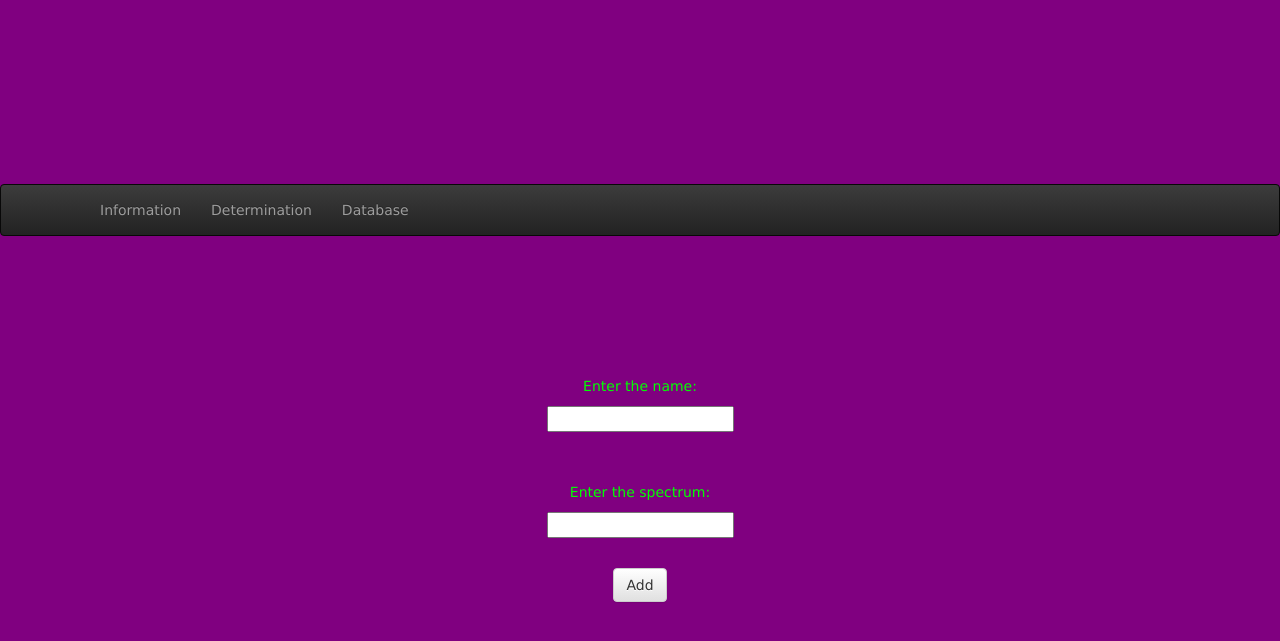
After one commit to alexkorentsvit/Final_Project, a Flask app: page /add in a window 1280 px wide. The commit adds this page. Shown: the top 641 px of the page. Run offline with Flask 2, Linux system fonts and the light colour scheme; some libraries are stand-ins or nearby versions.

Commit message:
add nav_bar

```diff
--- a/app/templates/Determinetion.html
+++ b/app/templates/Determinetion.html
@@ -15,6 +15,9 @@
         {% for error in form.errors.spectr %}
         <span style="color: red;">[{{error}}]</span>
         {% endfor %}<br>
+        {% if flag == true %}
+        <span style="color: red;">[Incorrect input]</span>
+        {% endif %}
     </p>
     <p><input class="btn btn-default" type="submit" value="Determine the composition"></p>
 </form>
--- a/app/templates/Info1.html
+++ b/app/templates/Info1.html
@@ -1,10 +1,12 @@
 <!-- extend base layout -->
+
 {% extends "base.html" %}
+
 
 {% block content %}
 <div class="splash">
   <div class="container">
-<h1>Created by {{user.nickname}}</h1>
+
 <h1>Розпізнавання спектра речовин</h1>
 <p style="text-align: 50px;">Атоми будь-якого хімічного елемента дають спектр, не схожий на спектри всіх інших елементів: вони здатні випромінювати тільки певний набір довжин хвиль.</p>
 <p style="text-align: 50px;">На сьогоднішній день існує велика кількість експериментальних методів аналізу речовин за спектрами, які призводять до завдання ідентифікації зареєстрованих кривих.</p>
--- /dev/null
+++ b/app/templates/add.html
@@ -0,0 +1,40 @@
+<!-- extend base layout -->
+{% extends "base.html" %}
+
+{% block content %}
+<div class="splash">
+  <div class="container">
+<br></br>
+<br></br>
+
+<form method="POST" action="{{ url_for('addspectrum') }}">
+ <p>
+    <br><br>
+
+        Enter the name:<br>
+    </p>
+       <p><input  type="text" name="name_of_spectrum">
+       {% if flag2 == true%}
+        <span style="color: red;">[This name already exists]</span>
+        {%endif%}</br>
+    </p>
+ <p>
+    <br><br>
+
+        Enter the spectrum:<br>
+    </p>
+       <p><input  type="text" name="spectr">
+       {% if flag1 == true%}
+        <span style="color: red;">[Incorrect input]</span>
+        {%endif%}</br>
+        {% if flag3 == true%}
+        <span style="color: red;">[This spectrum already at database]</span>
+        {%endif%}</br>
+    </p>
+
+   <p><input class="btn btn-default"   type="submit" value="Add"></p>
+</form>
+
+
+</div></div>
+{% endblock %}
--- a/app/templates/base.html
+++ b/app/templates/base.html
@@ -19,6 +19,29 @@
     color: lime;
     }
 </style>
+<nav class="navbar navbar-inverse">
+        <div class="container">
+          <div class="navbar-collapse collapse">
+            <ul class="nav navbar-nav">
+            {% if title == 'Information' %}
+              <li class="active"><a href="Info1">Information</a></li>
+            {% else %}
+              <li><a href="Info1">Information</a></li>
+            {% endif %}
+            {% if title == 'Determine the composition' %}
+              <li class="active"><a href="Determinetion">Determination</a></li>
+            {% else %}
+              <li><a href="Determinetion">Determination</a></li>
+            {% endif %}
+            {% if title == 'Database' %}
+              <li class="active"><a href="DataBase">Database</a></li>
+            {% else %}
+              <li><a href="DataBase">Database</a></li>
+            {% endif %}
+          </div><!--/.nav-collapse -->
+        </div>
+</nav>
+
 
   </head>
   <body>
--- a/app/views.py
+++ b/app/views.py
@@ -1,8 +1,8 @@
 import math
-from flask import render_template, flash, redirect, session
+from flask import render_template, flash, redirect, session, request, url_for
 from app import app
 from app import db
-from forms import MyForm, MyForm2
+from forms import MyForm, MyForm2, MyForm3
 from logic import calc_matrix
 from models import Spec
 
@@ -17,6 +17,17 @@ def login():
     form = MyForm()
     flag = False
     if form.validate_on_submit():
+
+        prov = form.spectr.data.split(',')
+        for i in range(len(prov)):
+            try:
+                float(prov[i])
+            except ValueError:
+                return render_template('Determinetion.html',
+                               title = 'Determine the composition',
+                               form = form,
+                               flag = True)
+
         for i in range(len(data)):
             if form.spectr.data == data[i].spectrum:
                 session['output'] = [{'el':{'name':data[i].name},'body':1.0}]
@@ -52,13 +63,30 @@ def res():
     form2 = MyForm2()
     flag = False
     outputs = session.get('output', None)
+    spectra = session.get('spectra', None)
     data = Spec.query.all()
+
+    if len(outputs) == 3:
+        i = 0
+        n = 0
+        while n < 3:
+            if outputs[i]['body'] == 0.0:
+                del outputs[i]
+                n += 1
+            else:
+                i += 1
+                n += 1
+
     if form2.validate_on_submit():
         for i in range(len(data)):
             if form2.name_of_spectrum.data == data[i].name:
                 flag = True
 
         if flag == False:
+            for i in range(len(data)):
+                if spectra == data[i].spectrum:
+                    db.session.delete(data[i])
+                    db.session.commit()
             session['name'] = form2.name_of_spectrum.data
             return redirect('/substance')
     return render_template('res.html',
@@ -98,3 +126,60 @@ def substance():
     spectra = spectra,
     data = data
     )
+
+@app.route('/DataBase', methods = ['GET', 'POST'])
+def DataBase():
+    if request.method == "GET":
+        data = Spec.query.all()
+        return render_template('DataBase.html',
+                               title = 'Database',
+                               data = data
+                               )
+    elif request.method == "POST":
+        if request.form["id"]:
+            Spec.query.filter(Spec.id == request.form["id"]).delete()
+            db.session.commit()
+            data = Spec.query.all()
+            return render_template('DataBase.html',
+                              title = 'Database',
+                              data = data
+                              )
+
+
+
+@app.route('/add', methods = ['GET', 'POST'])
+def addspectrum():
+        form = MyForm3(request.form)
+        if request.method == "POST":
+             prov = form.spectr.data.split(',')
+             for i in range(len(prov)):
+                 try:
+                     float(prov[i])
+                 except ValueError:
+                         return render_template('add.html',
+                                                title = 'Add the spectrum',
+                                                form = form,
+                                                flag1 = True)
+             for i in range(len(data)):
+                 if form.name_of_spectrum.data == data[i].name:
+                     return render_template('add.html',
+                                            title = 'Add the spectrum',
+                                            form = form,
+                                            flag2 = True)
+
+             for i in range(len(data)):
+                 if form.spectr.data == data[i].spectrum:
+                    return render_template('add.html',
+                                            title = 'Add the spectrum',
+                                            form = form,
+                                            flag3 = True)
+
+             new_spectrum = Spec(form.name_of_spectrum.data, form.spectr.data)
+             db.session.add(new_spectrum)
+             db.session.commit()
+             return redirect(url_for("DataBase"))
+        else:
+            return render_template('add.html',
+                                   title = 'Add the spectrum',
+                                   form = form,
+                                   )
--- a/forms.py
+++ b/forms.py
@@ -7,3 +7,7 @@ class MyForm(Form):
 
 class MyForm2(Form):
     name_of_spectrum = TextField('name_of_spectrum', validators = [Required()])
+
+class MyForm3(Form):
+    name_of_spectrum = TextField('name_of_spectrum', validators = [Required()])
+    spectr = TextField('spectr', validators = [Required()])
```
Also changed, not shown: app/templates/DataBase.html (added, +38 -0 lines), logic.py (+6 -6 lines), spectrum.db.
